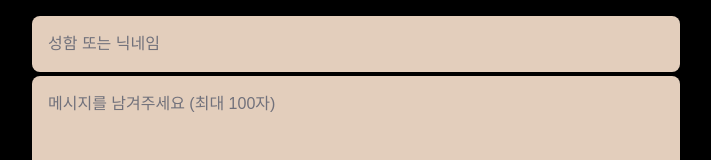
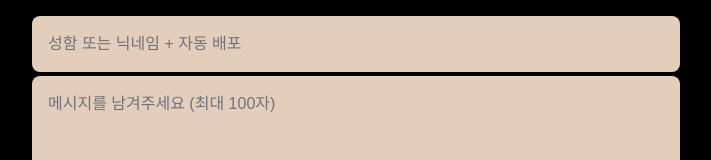
Before and after one commit to jaysongpung/brain-rot, a Next.js app: page /sanity in a window 1280 px wide. Shown: the top 160 px of the page, without its empty margins (284-995 px from the left). Built offline with nearby package versions, Linux system fonts and the light colour scheme; no server answers.

Commit message:
cicd test

```diff
--- a/components/addReplies.js
+++ b/components/addReplies.js
@@ -46,7 +46,7 @@ export default function GuestbookForm() {
           className="mb-1 p-4
           placeholder-zinc-500
           rounded-lg w-full m-0 text-base negative-shadow bg-[#e3cebc]"
-          placeholder="성함 또는 닉네임"/>
+          placeholder="성함 또는 닉네임 + 자동 배포"/>
         <textarea
           className="min-h-36 p-4
           placeholder-zinc-500
```
